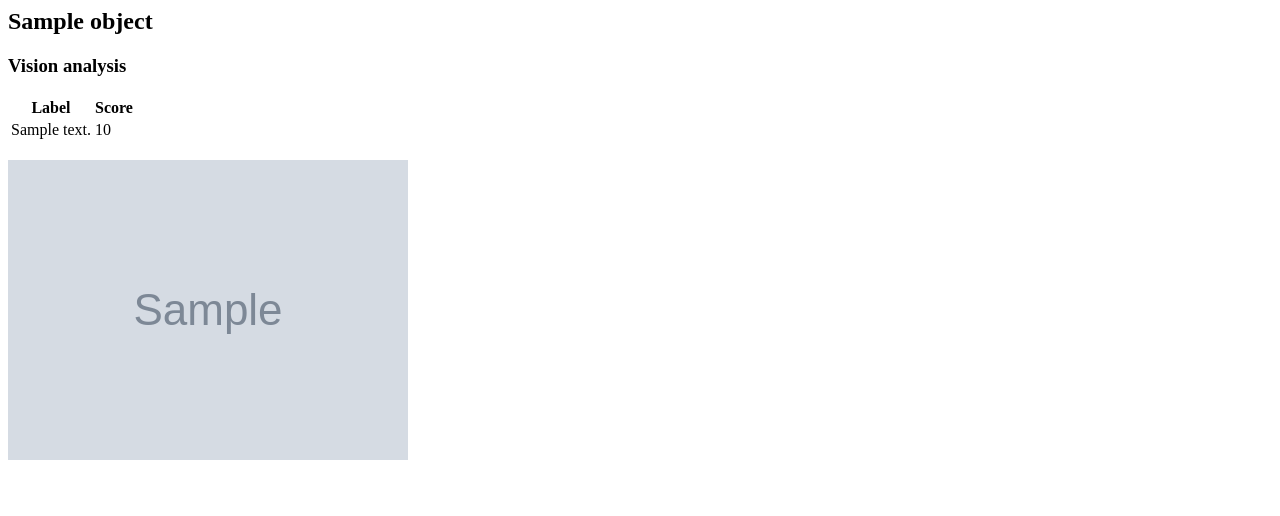
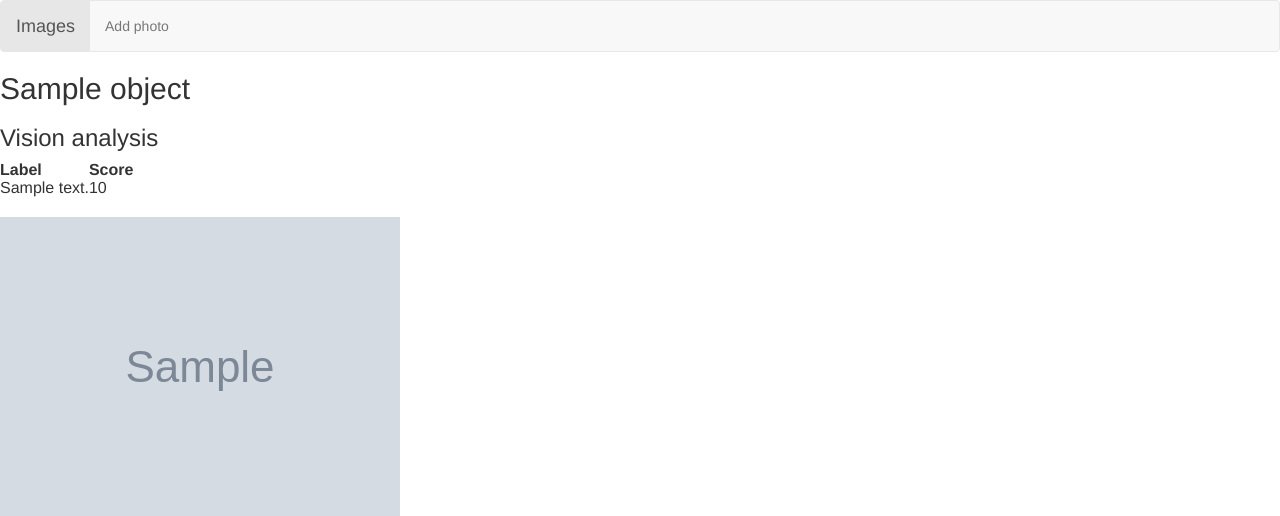
Before and after one commit to Kasilnia/image_hosting_app, a Django app: template photos/templates/photos/photo_detail.html in a window 1280 px wide. Shown: the top 516 px of the page. Run offline with Django 3.2, Linux system fonts and the light colour scheme; the template is opened without the code that fills it: most values are stand-ins (such as "Sample title", 1, 10 or a date in 2020); grey boxes marked "Sample" are stand-in pictures; some libraries are stand-ins or nearby versions.

Commit message:
Add bootstrap and new header panel

```diff
--- a/photos/templates/photos/homepage.html
+++ b/photos/templates/photos/homepage.html
@@ -4,8 +4,6 @@
 {% load cropping %}
 
 {% block content %}
-    <h1>{% trans 'Dashboard' %}</h1>
-    <a href="{% url 'photos:create_photo' %}">{% trans 'Add photo' %}</a>
     <ul>
         {% for photo in object_list %}
             <li>
--- /dev/null
+++ b/templates/_header.html
@@ -0,0 +1,10 @@
+{% load i18n %}
+
+<nav class="navbar navbar-default">
+    <div class="container-fluid">
+        <ul class="nav navbar-nav">
+            <li class="active"><a class="navbar-brand active" href="/">{% trans "Images" %}</a></li>
+            <li><a href="{% url 'photos:create_photo' %}">{% trans 'Add photo' %}</a></li>
+        </ul>
+    </div>
+</nav>
--- a/templates/base.html
+++ b/templates/base.html
@@ -9,11 +9,21 @@
         <meta property=”og:title” content="{% trans 'Images hosting' %}" />
 
         {% block extra_css %}{% endblock %}
+         <!-- Latest compiled and minified CSS -->
+        <link rel="stylesheet" href="https://maxcdn.bootstrapcdn.com/bootstrap/3.3.7/css/bootstrap.min.css">
+
+        <!-- jQuery library -->
         <script src="https://code.jquery.com/jquery-1.12.4.js"></script>
         <script src="https://code.jquery.com/ui/1.12.1/jquery-ui.js"></script>
+        <script src="https://ajax.googleapis.com/ajax/libs/jquery/3.2.1/jquery.min.js"></script>
+
+        <!-- Latest compiled JavaScript -->
+        <script src="https://maxcdn.bootstrapcdn.com/bootstrap/3.3.7/js/bootstrap.min.js"></script>
     </head>
     <body>
-            {% block page_header %}{% endblock %}
+            {% block page_header %}
+                {% include "_header.html" %}
+            {% endblock %}
             {% block content %}{% endblock %}
             {% block page_footer %}{% endblock %}
             {% block extra_js %}{% endblock %}
```
